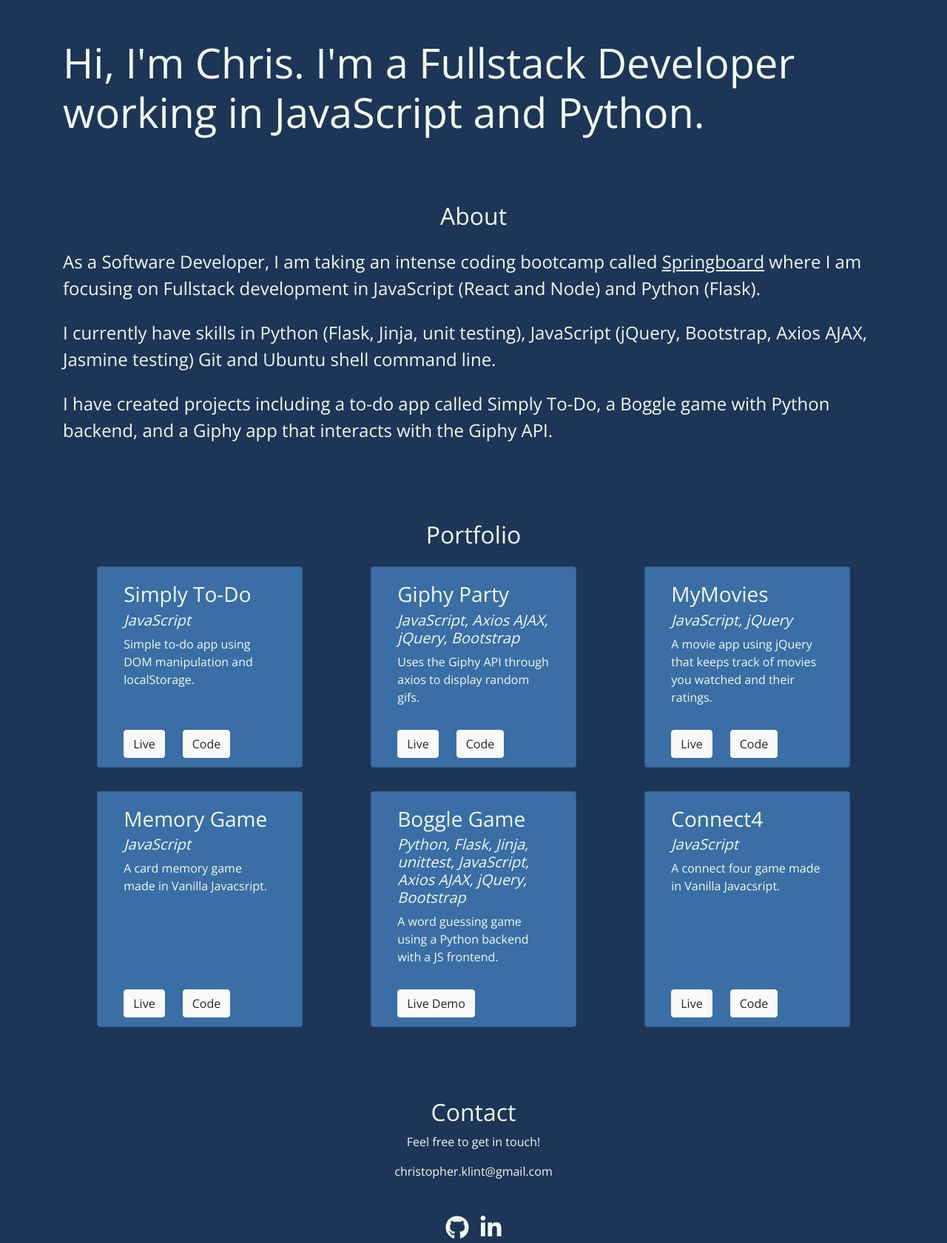
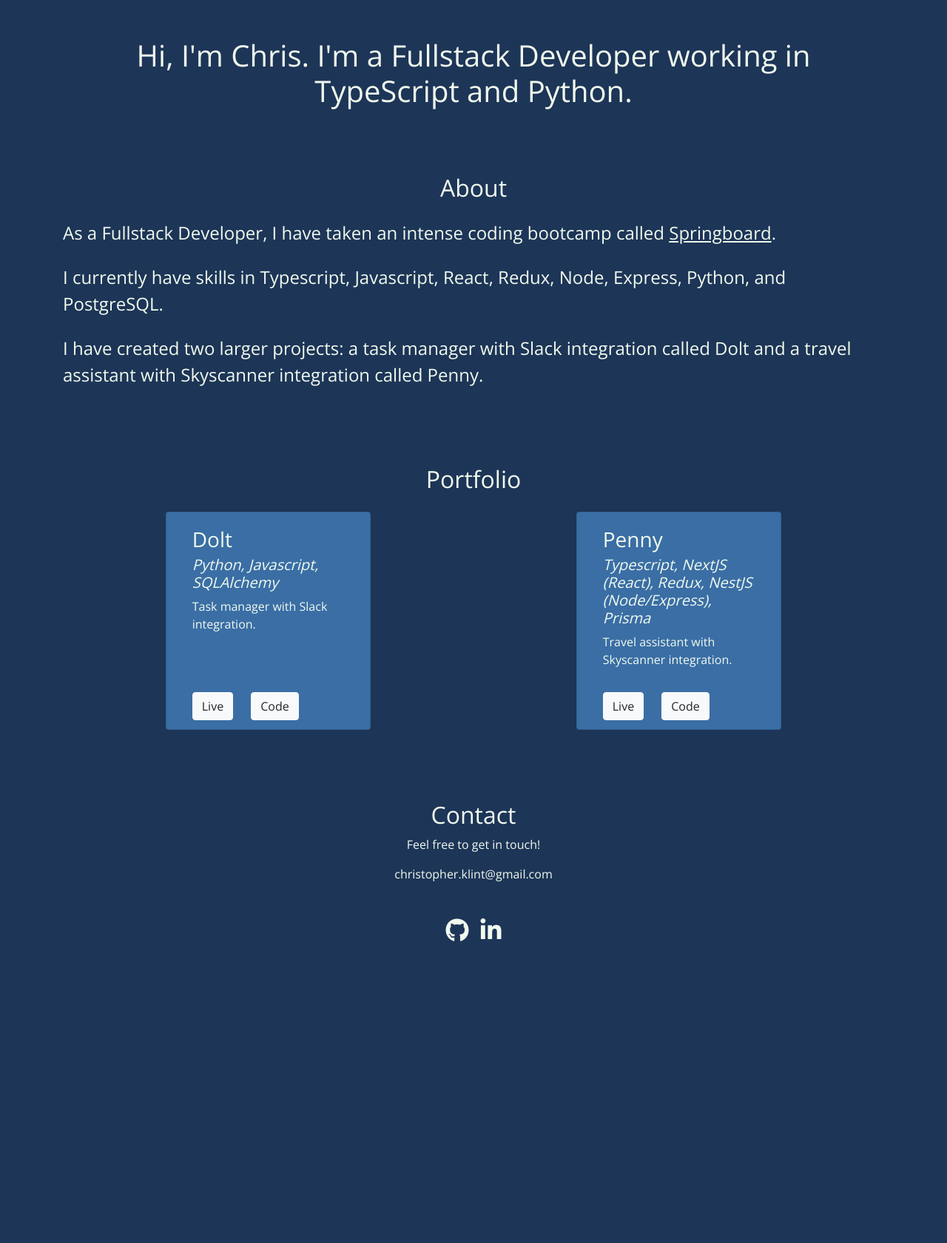
Before and after one commit to christopherklint97/Portfolio, a plain HTML site: page index.html in a window 1280 px wide. Shown: the part 77-1758 px from the top of the page at 74% size. After the commit the page ends 1401 px from the top, so only its background shows below. Drawn offline with nearby package versions, Linux system fonts and the light colour scheme.

Commit message:
edit projects and text on site

```diff
--- a/index.html
+++ b/index.html
@@ -1,41 +1,62 @@
 <!DOCTYPE html>
 <html lang="en">
-
   <head>
     <meta charset="UTF-8" />
-    <meta name="viewport" content="width=device-width, initial-scale=1, shrink-to-fit=no" />
+    <meta
+      name="viewport"
+      content="width=device-width, initial-scale=1, shrink-to-fit=no"
+    />
 
-    <head>
-        <meta charset="UTF-8">
-        <meta name="viewport" content="width=device-width, initial-scale=1, shrink-to-fit=no">
+    <meta charset="UTF-8" />
+    <meta
+      name="viewport"
+      content="width=device-width, initial-scale=1, shrink-to-fit=no"
+    />
 
     <!-- Bootstrap -->
-        <link rel="stylesheet" href="https://stackpath.bootstrapcdn.com/bootstrap/4.5.2/css/bootstrap.min.css"
-            integrity="sha384-JcKb8q3iqJ61gNV9KGb8thSsNjpSL0n8PARn9HuZOnIxN0hoP+VmmDGMN5t9UJ0Z" crossorigin="anonymous">
+    <link
+      rel="stylesheet"
+      href="https://stackpath.bootstrapcdn.com/bootstrap/4.5.2/css/bootstrap.min.css"
+      integrity="sha384-JcKb8q3iqJ61gNV9KGb8thSsNjpSL0n8PARn9HuZOnIxN0hoP+VmmDGMN5t9UJ0Z"
+      crossorigin="anonymous"
+    />
     <!-- FontAwesome -->
-        <script src="https://kit.fontawesome.com/9b0c10cb9c.js" crossorigin="anonymous"></script>
+    <script
+      src="https://kit.fontawesome.com/9b0c10cb9c.js"
+      crossorigin="anonymous"
+    ></script>
     <!-- My CSS -->
-        <link rel="stylesheet" href="style.css">
+    <link rel="stylesheet" href="style.css" />
     <!-- SEO -->
-        <title>Christopher Klint - Software Developer Portfolio</title>
-        <meta name="description"
-            content="This portfolio shows projects using JavaScript, jQuery, Axios AJAX, Python, Flask, and more.">
+    <title>Christopher Klint - Fullstack Developer Portfolio</title>
+    <meta
+      name="description"
+      content="This portfolio shows projects using Typescript, Javascript, React, Redux, Node, Express and Python."
+    />
   </head>
 
   <body>
-
     <header>
       <nav class="navbar navbar-expand-lg navbar-light bg-light fixed-top">
         <div class="container">
           <a class="navbar-brand" href="#">Christopher Klint</a>
-                <button class="navbar-toggler" type="button" data-toggle="collapse" data-target="#navbarNav"
-                    aria-controls="navbarNav" aria-expanded="false" aria-label="Toggle navigation">
+          <button
+            class="navbar-toggler"
+            type="button"
+            data-toggle="collapse"
+            data-target="#navbarNav"
+            aria-controls="navbarNav"
+            aria-expanded="false"
+            aria-label="Toggle navigation"
+          >
             <span class="navbar-toggler-icon"></span>
           </button>
           <div class="collapse navbar-collapse text-center" id="navbarNav">
             <ul class="navbar-nav">
               <li class="nav-item">
-                            <a class="nav-link" href="#about">About <span class="sr-only">(current)</span></a>
+                <a class="nav-link" href="#about"
+                  >About <span class="sr-only">(current)</span></a
+                >
               </li>
               <li class="nav-item">
                 <a class="nav-link" href="#portfolio">Portfolio</a>
@@ -50,18 +71,29 @@
     </header>
 
     <main class="container">
-        <h1 class="display-4 pt-5" id="hero-text">Hi, I'm Chris. I'm a Fullstack Developer working in JavaScript and
-            Python.</h1>
+      <h1 class="pt-5 text-center" id="hero-text">
+        Hi, I'm Chris. I'm a Fullstack Developer working in TypeScript and
+        Python.
+      </h1>
 
       <section>
         <h2 class="text-center" id="about">About</h2>
-            <p class="about my-4">As a Software Developer, I am taking an intense coding bootcamp called <a
-                    href="https://www.springboard.com/"><u>Springboard</u></a> where I am focusing on Fullstack
-                development in JavaScript (React and Node) and Python (Flask).
-            <p class="about my-4">I currently have skills in Python (Flask, Jinja, unit testing), JavaScript (jQuery,
-                Bootstrap, Axios AJAX, Jasmine testing) Git and Ubuntu shell command line.</p>
-            <p class="about my-4">I have created projects including a to-do app called Simply To-Do, a Boggle game with
-                Python backend, and a Giphy app that interacts with the Giphy API. </p>
+        <p class="about my-4">
+          As a Fullstack Developer, I have taken an intense coding bootcamp
+          called
+          <a href="https://www.springboard.com/"><u>Springboard</u></a
+          >.
+        </p>
+
+        <p class="about my-4">
+          I currently have skills in Typescript, Javascript, React, Redux, Node,
+          Express, Python, and PostgreSQL.
+        </p>
+        <p class="about my-4">
+          I have created two larger projects: a task manager with Slack
+          integration called Dolt and a travel assistant with Skyscanner
+          integration called Penny.
+        </p>
       </section>
 
       <section>
@@ -70,80 +102,53 @@
           <div class="row d-flex justify-content-around">
             <div class="card col-12 col-lg-3 bg-secondary my-3 mx-1">
               <div class="card-body">
-                            <h3 class="card-title">Simply To-Do</h3>
-                            <h5 class="card-subtitle mb-2"><em>JavaScript</em></h5>
-                            <p class="card-text">Simple to-do app using DOM manipulation and localStorage.</p>
+                <h3 class="card-title">Dolt</h3>
+                <h5 class="card-subtitle mb-2">
+                  <em>Python, Javascript, SQLAlchemy</em>
+                </h5>
+                <p class="card-text">Task manager with Slack integration.</p>
               </div>
               <div class="card-footer">
-                            <a href="https://christopherklint97.github.io/Simply-ToDo-App/" target="_blank"
-                                class="card-link"><button class="btn btn-light">Live</button></a>
-                            <a href="https://github.com/christopherklint97/Simply-ToDo-App" target="_blank"
-                                class="card-link"><button class="btn btn-light">Code</button></a>
+                <a
+                  href="https://dolt.christopherklint.com/"
+                  target="_blank"
+                  class="card-link"
+                  ><button class="btn btn-light">Live</button></a
+                >
+                <a
+                  href="https://github.com/christopherklint97/Dolt"
+                  target="_blank"
+                  class="card-link"
+                  ><button class="btn btn-light">Code</button></a
+                >
               </div>
             </div>
             <div class="card col-12 col-lg-3 bg-secondary my-3 mx-1">
               <div class="card-body">
-                            <h3 class="card-title">Giphy Party</h3>
-                            <h5 class="card-subtitle mb-2"><em>JavaScript, Axios AJAX, jQuery, Bootstrap</em></h5>
-                            <p class="card-text">Uses the Giphy API through axios to display random gifs.</p>
+                <h3 class="card-title">Penny</h3>
+                <h5 class="card-subtitle mb-2">
+                  <em
+                    >Typescript, NextJS (React), Redux, NestJS (Node/Express),
+                    Prisma</em
+                  >
+                </h5>
+                <p class="card-text">
+                  Travel assistant with Skyscanner integration.
+                </p>
               </div>
               <div class="card-footer">
-                            <a href="https://christopherklint97.github.io/Giphy-Party/" target="_blank"
-                                class="card-link"><button class="btn btn-light">Live</button></a>
-                            <a href="https://github.com/christopherklint97/Giphy-Party" target="_blank"
-                                class="card-link"><button class="btn btn-light">Code</button></a>
-                        </div>
-                    </div>
-                    <div class="card col-12 col-lg-3 bg-secondary my-3 mx-1">
-                        <div class="card-body">
-                            <h3 class="card-title">MyMovies</h3>
-                            <h5 class="card-subtitle mb-2"><em>JavaScript, jQuery</em></h5>
-                            <p class="card-text">A movie app using jQuery that keeps track of movies you watched and
-                                their ratings.</p>
-                        </div>
-                        <div class="card-footer">
-                            <a href="https://christopherklint97.github.io/MyMovies/" target="_blank"
-                                class="card-link"><button class="btn btn-light">Live</button></a>
-                            <a href="https://github.com/christopherklint97/MyMovies" target="_blank"
-                                class="card-link"><button class="btn btn-light">Code</button></a>
-                        </div>
-                    </div>
-                    <div class="card col-12 col-lg-3 bg-secondary my-3 mx-1">
-                        <div class="card-body">
-                            <h3 class="card-title">Memory Game</h3>
-                            <h5 class="card-subtitle mb-2"><em>JavaScript</em></h5>
-                            <p class="card-text">A card memory game made in Vanilla Javacsript.</p>
-                        </div>
-                        <div class="card-footer">
-                            <a href="https://christopherklint97.github.io/Memory-Game/" target="_blank"
-                                class="card-link"><button class="btn btn-light">Live</button></a>
-                            <a href="https://github.com/christopherklint97/Memory-Game" target="_blank"
-                                class="card-link"><button class="btn btn-light">Code</button></a>
-                        </div>
-                    </div>
-                    <div class="card col-12 col-lg-3 bg-secondary my-3 mx-1">
-                        <div class="card-body">
-                            <h3 class="card-title">Boggle Game</h3>
-                            <h5 class="card-subtitle mb-2"><em>Python, Flask, Jinja, unittest, JavaScript, Axios AJAX,
-                                    jQuery, Bootstrap</em></h5>
-                            <p class="card-text">A word guessing game using a Python backend with a JS frontend.</p>
-                        </div>
-                        <div class="card-footer">
-                            <a href="https://repl.it/@christopherklin/Boggle-Game" target="_blank"
-                                class="card-link"><button class="btn btn-light">Live Demo</button></a>
-                        </div>
-                    </div>
-                    <div class="card col-12 col-lg-3 bg-secondary my-3 mx-1">
-                        <div class="card-body">
-                            <h3 class="card-title">Connect4</h3>
-                            <h5 class="card-subtitle mb-2"><em>JavaScript</em></h5>
-                            <p class="card-text">A connect four game made in Vanilla Javacsript.</p>
-                        </div>
-                        <div class="card-footer">
-                            <a href="https://christopherklint97.github.io/Connect4/" target="_blank"
-                                class="card-link"><button class="btn btn-light">Live</button></a>
-                            <a href="https://github.com/christopherklint97/Connect4" target="_blank"
-                                class="card-link"><button class="btn btn-light">Code</button></a>
+                <a
+                  href="https://christopherklint97.github.io/Giphy-Party/"
+                  target="_blank"
+                  class="card-link"
+                  ><button class="btn btn-light">Live</button></a
+                >
+                <a
+                  href="https://github.com/christopherklint97/Giphy-Party"
+                  target="_blank"
+                  class="card-link"
+                  ><button class="btn btn-light">Code</button></a
+                >
               </div>
             </div>
           </div>
@@ -153,30 +158,39 @@
       <section class="contact-section text-center">
         <h2 id="contact">Contact</h2>
         <p>Feel free to get in touch!</p>
-            <a href="mailto:christopher.klint@gmail.com">christopher.klint@gmail.com</a>
+        <a href="mailto:christopher.klint@gmail.com"
+          >christopher.klint@gmail.com</a
+        >
       </section>
     </main>
 
     <footer class="container-fluid text-center">
       <ul class="nav justify-content-center my-5">
         <li class="nav-item mx-2 footer">
-                <a href="https://github.com/christopherklint97" target="_blank"><i class="fab fa-github"></i></a>
+          <a href="https://github.com/christopherklint97" target="_blank"
+            ><i class="fab fa-github"></i
+          ></a>
         </li>
         <li class="nav-item mx-2 footer">
-                <a href="https://www.linkedin.com/in/christopherklint/" target="_blank"><i
-                        class="fab fa-linkedin-in"></i></a>
+          <a
+            href="https://www.linkedin.com/in/christopherklint/"
+            target="_blank"
+            ><i class="fab fa-linkedin-in"></i
+          ></a>
         </li>
       </ul>
     </footer>
 
     <!-- jQuery first, then Bootstrap JS -->
-    <script src="https://code.jquery.com/jquery-3.5.1.slim.min.js"
+    <script
+      src="https://code.jquery.com/jquery-3.5.1.slim.min.js"
       integrity="sha384-DfXdz2htPH0lsSSs5nCTpuj/zy4C+OGpamoFVy38MVBnE+IbbVYUew+OrCXaRkfj"
-        crossorigin="anonymous"></script>
-    <script src="https://stackpath.bootstrapcdn.com/bootstrap/4.5.2/js/bootstrap.min.js"
+      crossorigin="anonymous"
+    ></script>
+    <script
+      src="https://stackpath.bootstrapcdn.com/bootstrap/4.5.2/js/bootstrap.min.js"
       integrity="sha384-B4gt1jrGC7Jh4AgTPSdUtOBvfO8shuf57BaghqFfPlYxofvL8/KUEfYiJOMMV+rV"
-        crossorigin="anonymous"></script>
-
+      crossorigin="anonymous"
+    ></script>
   </body>
-
 </html>
```
Also changed, not shown: 1 other file. Lines whose indentation alone changed are shown as unchanged.
